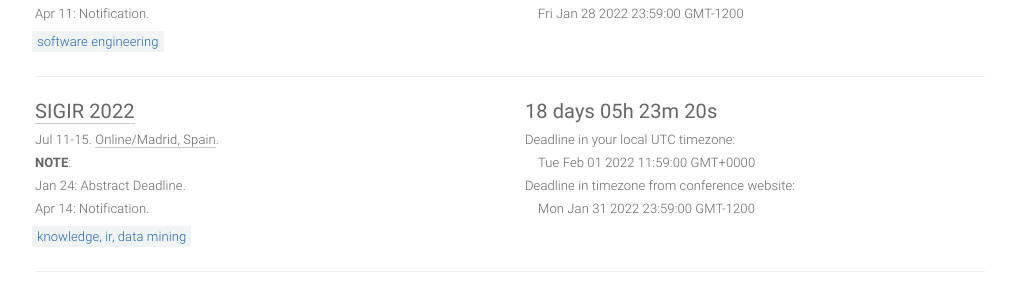
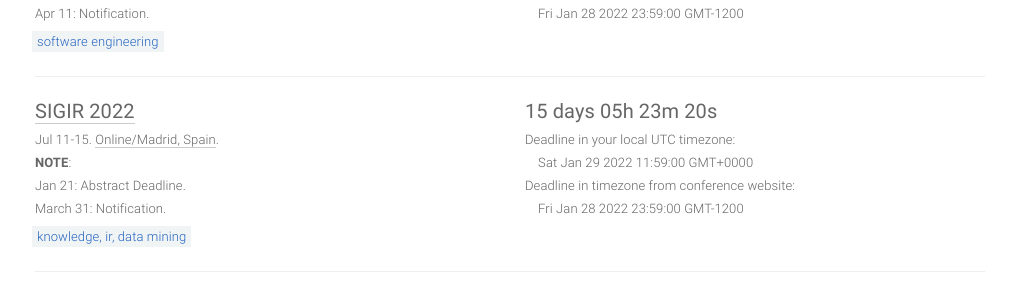
Before and after one commit to YanlinWang/DDL_netlify, a Jekyll site: the page built from index.html, in a window 1280 px wide and 900 px high, scrolled down 1378 px. Shown: the part 161-457 px from the top of the window, without its empty margins (130-1146 px from the left). Built offline with Jekyll 4.4.1, drawn with Linux system fonts in a browser that asks for light colours.

Commit message:
Update conferences.yml

```diff
--- a/_data/conferences.yml
+++ b/_data/conferences.yml
@@ -496,14 +496,14 @@
   year: 2022
   id: sigir
   link: https://sigir.org/sigir2022/call-for-papers/
-  deadline: '2022-01-31 23:59:00'
+  deadline: '2022-01-28 23:59:00'
   timezone: UTC-12
   date: Jul 11-15
   place: Online/Madrid, Spain
   sub: DM
   note: '<b>NOTE</b>:
-         <br>Jan 24: Abstract Deadline.
-         <br>Apr 14: Notification.'
+         <br>Jan 21: Abstract Deadline.
+         <br>March 31: Notification.'
 
 - title: ICDAR (time zone unknown)
   year: 2021
```
